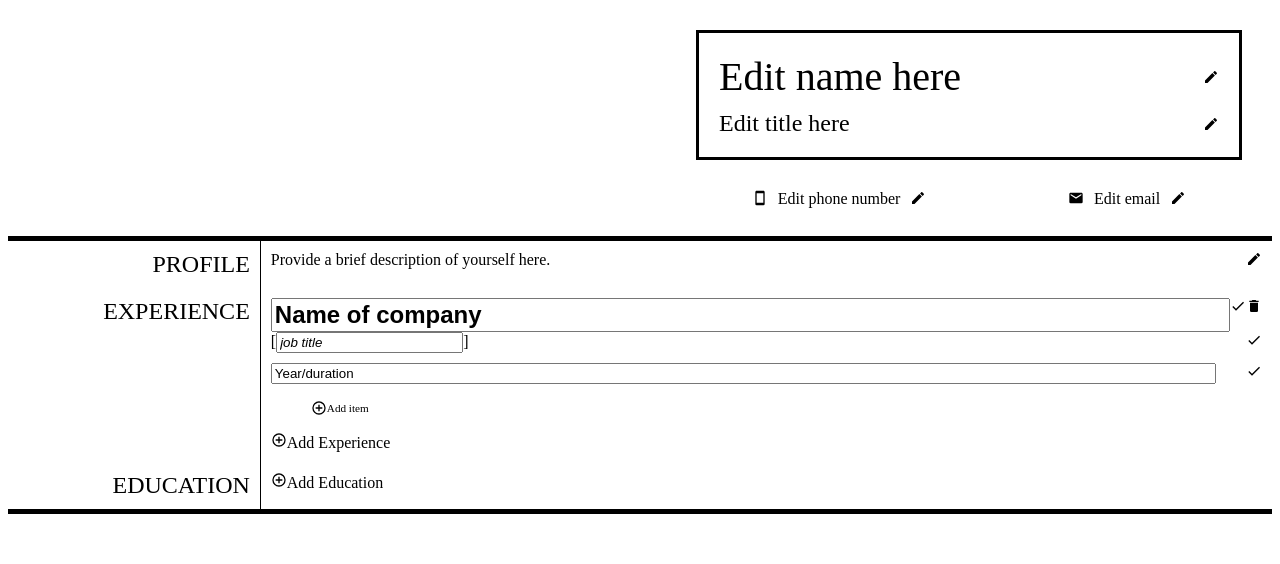
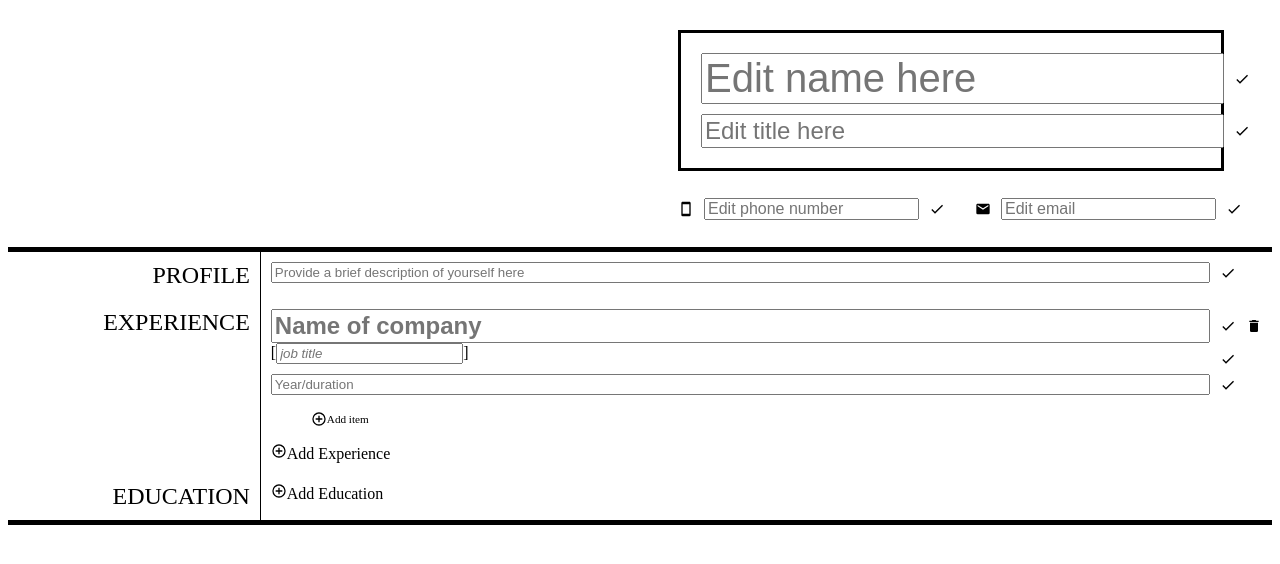
Before and after one commit to Houndoom/odin-cv-project, a React (Create React App) app: page / in a window 1280 px wide. Both pictures are taken after a click on the picture 278 px from the left and 306 px from the top of the page. Shown: the top 564 px of the page. Built offline with nearby package versions, Linux system fonts and the light colour scheme.

Commit message:
Changed initial inputs to placeholders

```diff
--- a/src/App.css
+++ b/src/App.css
@@ -70,10 +70,12 @@ img {
   justify-self: end;
 }
 
-.profile-text, .title-field, .date-field {
+.profile-text, .title-field, .date-field, .list-item, .org-field {
   display: grid;
-  grid-template-columns: 1fr auto;
-  gap: var(--large-space);
+  grid-template-columns: 1fr;
+  grid-auto-flow: column;
+  align-items: center;
+  gap: var(--medium-space);
 }
 
 .content {
@@ -90,13 +92,12 @@ img {
   margin-bottom: var(--medium-space);
 }
 
-.list-item, .org-field {
-  display: grid;
-  grid-template-columns: 1fr auto auto;
-}
-
 .add-item {
   font-size: var(--very-small);
   display: flex;
   align-items: center;
 }
+
+.empty-space {
+  width: var(--small);
+}
--- a/src/components/AllInstances.js
+++ b/src/components/AllInstances.js
@@ -16,15 +16,18 @@ class AllInstances extends Component {
     this.setState({
       allInstances: [...this.state.allInstances, {
         org: {
-          text: `Name of ${this.props.orgType}`,
+          placeholder: `Name of ${this.props.orgType}`,
+          text: '',
           edit: true
         },
         title: {
-          text: `${this.props.titleType}`,
+          placeholder: `${this.props.titleType}`,
+          text: '',
           edit: true
         },
         date: {
-          text: 'Year/duration',
+          placeholder: 'Year/duration',
+          text: '',
           edit: true
         },
         items: []
--- a/src/components/Contact.js
+++ b/src/components/Contact.js
@@ -7,8 +7,9 @@ class Contact extends Component {
 
     this.state = {
       contact: {
-        text: props.text,
-        edit: false
+        placeholder: props.placeholder,
+        text: '',
+        edit: true
       }
     };
   }
--- a/src/components/EditableField.js
+++ b/src/components/EditableField.js
@@ -8,7 +8,7 @@ class EditableField extends Component {
     if (!this.props.element.edit) {
       field = <div className={this.props.name}>{this.props.element.text}</div>
     } else {
-      field = <input className={this.props.name} onChange={fieldControl.handleChange.bind(this.props.this)} value={this.props.element.text} data-for={this.props.name}></input>
+      field = <input className={this.props.name} onChange={fieldControl.handleChange.bind(this.props.this)} placeholder={this.props.element.placeholder} value={this.props.element.text} data-for={this.props.name}></input>
     }
     let button = <EditButton name={this.props.name} this={this.props.this} element = {this.props.element} />;
 
--- /dev/null
+++ b/src/components/EmptySpace.js
@@ -0,0 +1,9 @@
+import React, { Component } from 'react';
+
+class EmptySpace extends Component {
+  render() {
+    return <div className='empty-space'></div>
+  }
+}
+
+export default EmptySpace;
--- a/src/components/Header.js
+++ b/src/components/Header.js
@@ -16,12 +16,14 @@ class Header extends Component {
 
     this.state = {
       personName: {
-        text: 'Edit name here',
-        edit: false
+        placeholder: 'Edit name here',
+        text: '',
+        edit: true
       },
       jobTitle: {
-        text: 'Edit title here',
-        edit: false
+        placeholder: 'Edit title here',
+        text: '',
+        edit: true
       }
     }
   }
@@ -35,8 +37,8 @@ class Header extends Component {
           <EditableField element={personName} this={this} name='personName' />
           <EditableField element={jobTitle} this={this} name='jobTitle' />
           </div>
-        <Contact src={images['phone.svg']} text='Edit phone number' />
-        <Contact src={images['email.svg']} text='Edit email' />
+        <Contact src={images['phone.svg']} placeholder='Edit phone number' />
+        <Contact src={images['email.svg']} placeholder='Edit email' />
       </div>
     );
   }
--- a/src/components/Instance.js
+++ b/src/components/Instance.js
@@ -5,6 +5,7 @@ import EditableField from './EditableField';
 import EditButton from './EditButton';
 import fieldControl from './fieldControl';
 import DeleteButton from './DeleteButton';
+import EmptySpace from './EmptySpace';
 
 class Instance extends Component {
   constructor(props) {
@@ -17,6 +18,7 @@ class Instance extends Component {
     this.setState({
       items: [...this.state.items, {
         item: {
+          placeholder: '',
           text: '',
           edit: true
         }
@@ -39,7 +41,7 @@ class Instance extends Component {
     if (!instance.title.edit) {
       titleField = <span className='title'>{instance.title.text}</span>
     } else {
-      titleField = <input className='title' onChange={fieldControl.handleChange.bind(this)} value={instance.title.text} data-for='title'></input>
+      titleField = <input className='title' onChange={fieldControl.handleChange.bind(this)} placeholder={instance.title.placeholder} data-for='title'></input>
     }
 
     return (
@@ -53,9 +55,11 @@ class Instance extends Component {
             [{titleField}]
           </div>
           <EditButton element={instance.title} this={this} name='title' />
+          <EmptySpace />
         </div>
         <div className="date-field">
           <EditableField element={instance.date} this={this} name='date' />
+          <EmptySpace />
         </div>
         <ul>
           {instance.items.map((task, i) => {
--- a/src/components/Profile.js
+++ b/src/components/Profile.js
@@ -1,5 +1,6 @@
 import React, { Component } from 'react';
 import EditableField from './EditableField';
+import EmptySpace from './EmptySpace';
 
 class Profile extends Component {
   constructor() {
@@ -7,8 +8,9 @@ class Profile extends Component {
 
     this.state = {
       profile: {
-        text: 'Provide a brief description of yourself here.',
-        edit: false
+        placeholder: 'Provide a brief description of yourself here',
+        text: '',
+        edit: true
       }
     };
   }
@@ -18,6 +20,7 @@ class Profile extends Component {
     return (
       <div className='profile-text'>
         <EditableField element={profile} this={this} name='profile' />
+        <EmptySpace />
       </div>
     );
   }
--- a/src/components/fieldControl.js
+++ b/src/components/fieldControl.js
@@ -3,6 +3,7 @@ const fieldControl = (() => {
     const fieldName = e.target.getAttribute('data-for');
     this.setState({
       [fieldName]: {
+        placeholder: this.state[fieldName].placeholder,
         text: this.state[fieldName].text,
         edit: true
       }
@@ -13,6 +14,7 @@ const fieldControl = (() => {
     const fieldName = e.target.getAttribute('data-for');
     this.setState({
       [fieldName]: {
+        placeholder: this.state[fieldName].placeholder,
         text: e.target.value,
         edit: true
       }
@@ -23,6 +25,7 @@ const fieldControl = (() => {
     const fieldName = e.target.getAttribute('data-for');
     this.setState({
       [fieldName]: {
+        placeholder: this.state[fieldName].placeholder,
         text: this.state[fieldName].text,
         edit: false
       }
```
